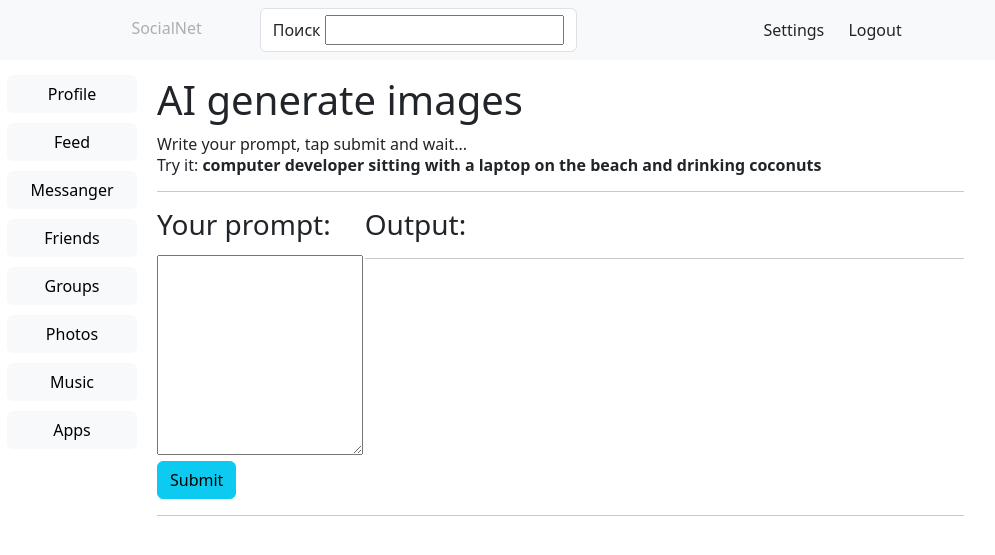
After one commit to ilyaDyb/social-network, a Django app: page /apps/ai-images/ in a window 1280 px wide. The commit adds this page. Shown: the top 555 px of the page, without its empty margins (107-1102 px from the left). Run offline with Django 4.2, Linux system fonts and the light colour scheme; some libraries are stand-ins or nearby versions.

Commit message:
add app ai_generate_images

```diff
--- a/application/urls.py
+++ b/application/urls.py
@@ -28,6 +28,7 @@ urlpatterns = [
     path("", include("users.urls", namespace="users")),
     path("", include("photos.urls", namespace="photos")),
     path("", include("audios.urls", namespace="audios")),
+    path("apps/", include("apps.urls", namespace="apps")),
 ]
 
 urlpatterns += static(settings.MEDIA_URL, document_root=settings.MEDIA_ROOT)
--- /dev/null
+++ b/apps/templates/apps/ai_images.html
@@ -0,0 +1,30 @@
+{% extends "base.html" %}
+{% load static %}
+{% block title %}Apps{% endblock title %}
+{% block content %}
+<div class="container mt-3">
+    <h1>AI generate images</h1>
+    <span>Write your prompt, tap submit and wait...</span>
+    <h6>Try it: <b>computer developer sitting with a laptop on the beach and drinking coconuts</b></h6>
+    <hr>
+    <div class="row">
+        <div class="col-md-3">
+            <h3 for="prompt">Your prompt:</h3>
+            <textarea name="prompt" id="prompt" style="height: 200px; margin-top: 5px;"></textarea>
+            <button class="btn btn-info" id="generate_img" type="submit">Submit</button>
+        </div>
+
+        <div class="col-md-9">
+            <h3>Output:</h3>
+            <hr>
+            <img src="" id="result_image" alt="">
+            <div class="" id="spinner" role="status" style="margin-top:10px;"></div>
+        </div>
+    </div>
+    <hr>
+</div>
+
+{% endblock content %}
+{% block scripts %}
+<script src="{% static "apps/ai_images.js" %}"></script>
+{% endblock scripts %}
--- a/apps/urls.py
+++ b/apps/urls.py
@@ -0,0 +1,12 @@
+from django.urls import path
+
+from apps import views
+
+
+app_name = "apps"
+
+urlpatterns = [
+    path("", views.index, name="index"),
+    path("ai-images/", views.ai_images, name="ai_images"),
+    path("ai-images/generate-image/", views.generate_image, name="generate_image"),
+]
--- a/apps/views.py
+++ b/apps/views.py
@@ -1,7 +1,38 @@
+import http.client
 import os
+import replicate
+import http
 from dotenv import load_dotenv
 
+from django.http import JsonResponse
 from django.shortcuts import render
+from django.views.decorators.csrf import csrf_exempt
 
-load_dotenv()
-print(os.getenv("REPLICATE_API_KEY"))
+
+def index(request):
+    return render(request, "apps/index.html")
+
+
+def ai_images(request):
+    return render(request, "apps/ai_images.html")
+
+@csrf_exempt
+def generate_image(request):
+    if request.method == "POST":
+
+        prompt = request.POST.get("prompt")
+        load_dotenv()
+        REPLICATE_API_TOKEN = os.getenv("REPLICATE_API_TOKEN")
+        api = replicate.Client(api_token=REPLICATE_API_TOKEN)
+
+        output = api.run(
+            "stability-ai/stable-diffusion:ac732df83cea7fff18b8472768c88ad041fa750ff7682a21affe81863cbe77e4",
+            input={
+                "width": 704,
+                "height": 512,
+                "prompt": prompt,
+            }
+        )
+        return JsonResponse({"message": "success", "image": output}, status=http.client.OK)
+    else:
+        return JsonResponse({"message": "Bad request"}, status=400)
--- a/audios/templates/audios/audios.html
+++ b/audios/templates/audios/audios.html
@@ -6,7 +6,7 @@
 {% block title %}Audios{% endblock title %}
 {% block content %}
 <div class="mt-3">
-    <h1>Audio of {{ username }}</h1>
+    <h1>Audios</h1>
     <div class="container" style="display: flex;">
         <form action="{% url "audios:audios" username %}" method="get">
             <div class="input-group mb-3">
--- /dev/null
+++ b/static/apps/ai_images.js
@@ -0,0 +1,23 @@
+$(document).ready(function () {
+
+    $("#generate_img").click(function name(params) {
+        var prompt = $("#prompt").val();
+        if (!prompt) {
+            alert("You should to write prompt");
+            return;
+        }
+        $("#spinner").addClass("spinner-border");
+        $.ajax({
+            type: "POST",
+            url: "http://127.0.0.1:8000/apps/ai-images/generate-image/",
+            data: {prompt: prompt},
+            success: function (data) {
+                $("#spinner").removeClass("spinner-border");
+                $("#result_image").attr("src", data.image);
+            },
+            error: function (data) {
+                console.log(data.message)
+            }
+        });
+    });
+});
--- a/templates/base.html
+++ b/templates/base.html
@@ -40,7 +40,7 @@
                     <li class="list-group-item"><a href="#" class="btn btn-light" style="margin-top:10px; min-width: 130px;">Groups</a></li>
                     <li class="list-group-item"><a href="{% url "photos:photos" request.user.username %}" class="btn btn-light" style="margin-top:10px; min-width: 130px;">Photos</a></li>
                     <li class="list-group-item"><a href="{% url "audios:audios" request.user.username %}" class="btn btn-light" style="margin-top:10px; min-width: 130px;">Music</a></li>
-                    <li class="list-group-item"><a href="#" class="btn btn-light" style="margin-top:10px; min-width: 130px;">Apps</a></li>
+                    <li class="list-group-item"><a href="{% url "apps:index" %}" class="btn btn-light" style="margin-top:10px; min-width: 130px;">Apps</a></li>
                 </ul>
             </div>
             <div class="col-9">
```
Also changed, not shown: apps/templates/apps/index.html (added, +18 -0 lines), README.md, static/images/picture.png (added), static/images/replicate.png (added), static/users/friends.js (line endings or trailing spaces), static/users/profile.js (line endings or trailing spaces).
